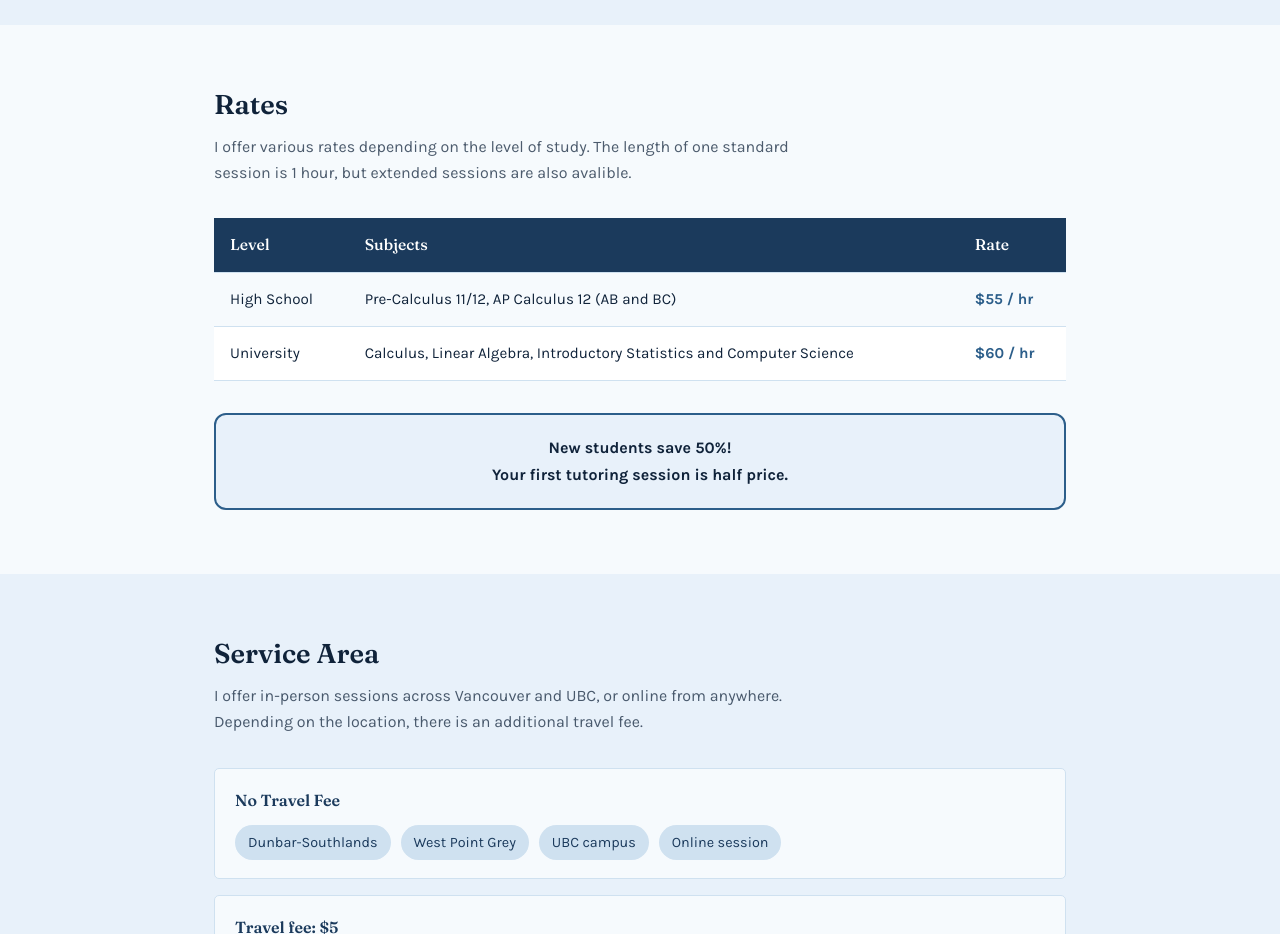
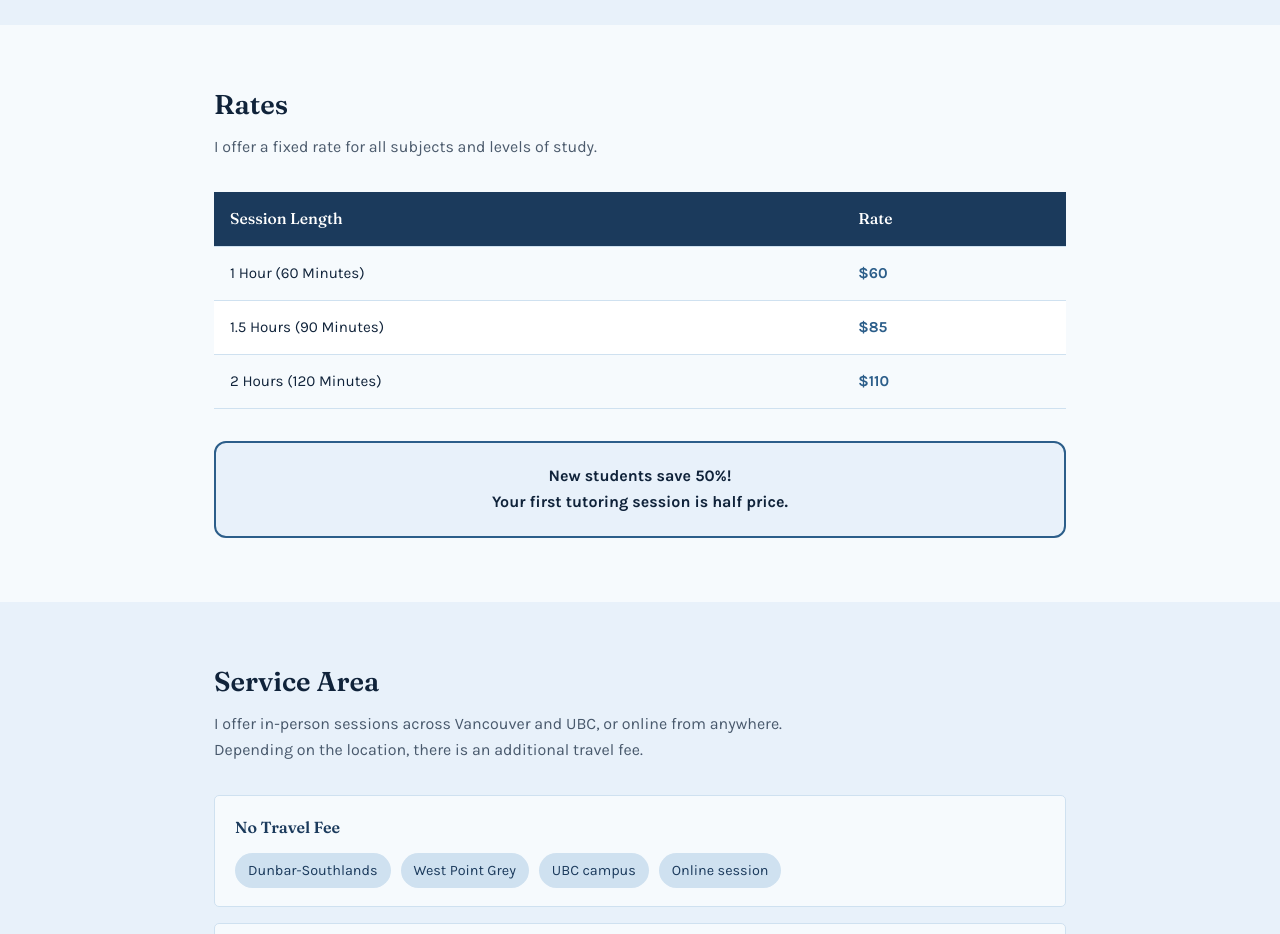
Before and after one commit to MarkEwert03/TutorWebpage, a plain HTML site: page index.html in a window 1280 px wide. Shown: the part 1920-2854 px from the top of the page. Drawn offline with Linux system fonts and the light colour scheme.

Commit message:
rework rates to be based on length

```diff
--- a/index.html
+++ b/index.html
@@ -109,27 +109,27 @@
       <div class="wrap">
         <div class="section-head">
           <h2>Rates</h2>
-          <p>I offer various rates depending on the level of study. The length of one standard
-            session is 1 hour, but extended sessions are also avalible.</p>
+          <p>I offer a fixed rate for all subjects and levels of study.</p>
         </div>
         <table>
           <thead>
             <tr>
-              <th>Level</th>
-              <th>Subjects</th>
+              <th>Session Length</th>
               <th>Rate</th>
             </tr>
           </thead>
           <tbody>
             <tr>
-              <td>High School</td>
-              <td>Pre-Calculus 11/12, AP Calculus 12 (AB and BC)</td>
-              <td class="price">$55 / hr</td>
+              <td>1 Hour (60 Minutes)</td>
+              <td class="price">$60</td>
             </tr>
             <tr>
-              <td>University</td>
-              <td>Calculus, Linear Algebra, Introductory Statistics and Computer Science</td>
-              <td class="price">$60 / hr</td>
+              <td>1.5 Hours (90 Minutes)</td>
+              <td class="price">$85</td>
+            </tr>
+            <tr>
+              <td>2 Hours (120 Minutes)</td>
+              <td class="price">$110</td>
             </tr>
           </tbody>
         </table>
```
